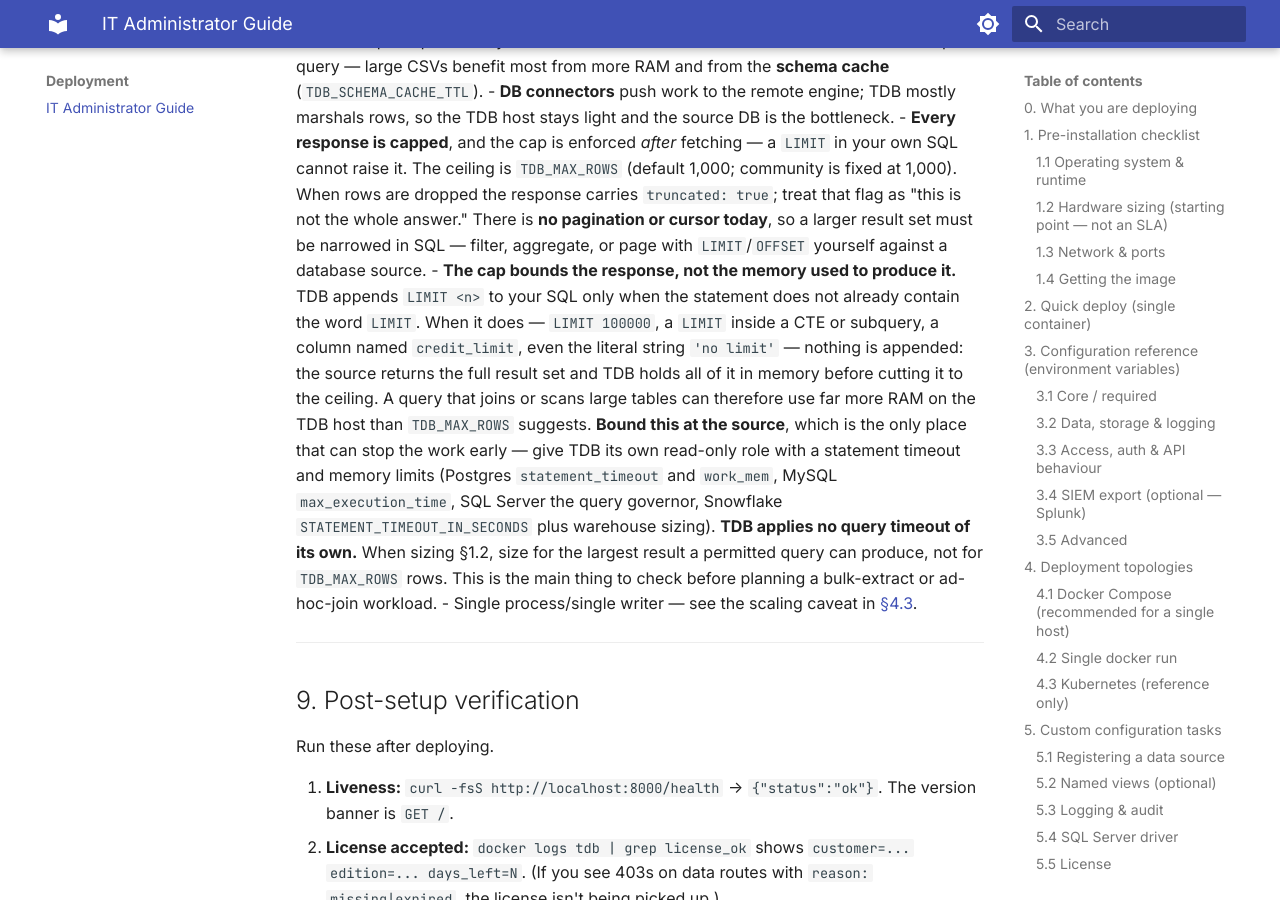
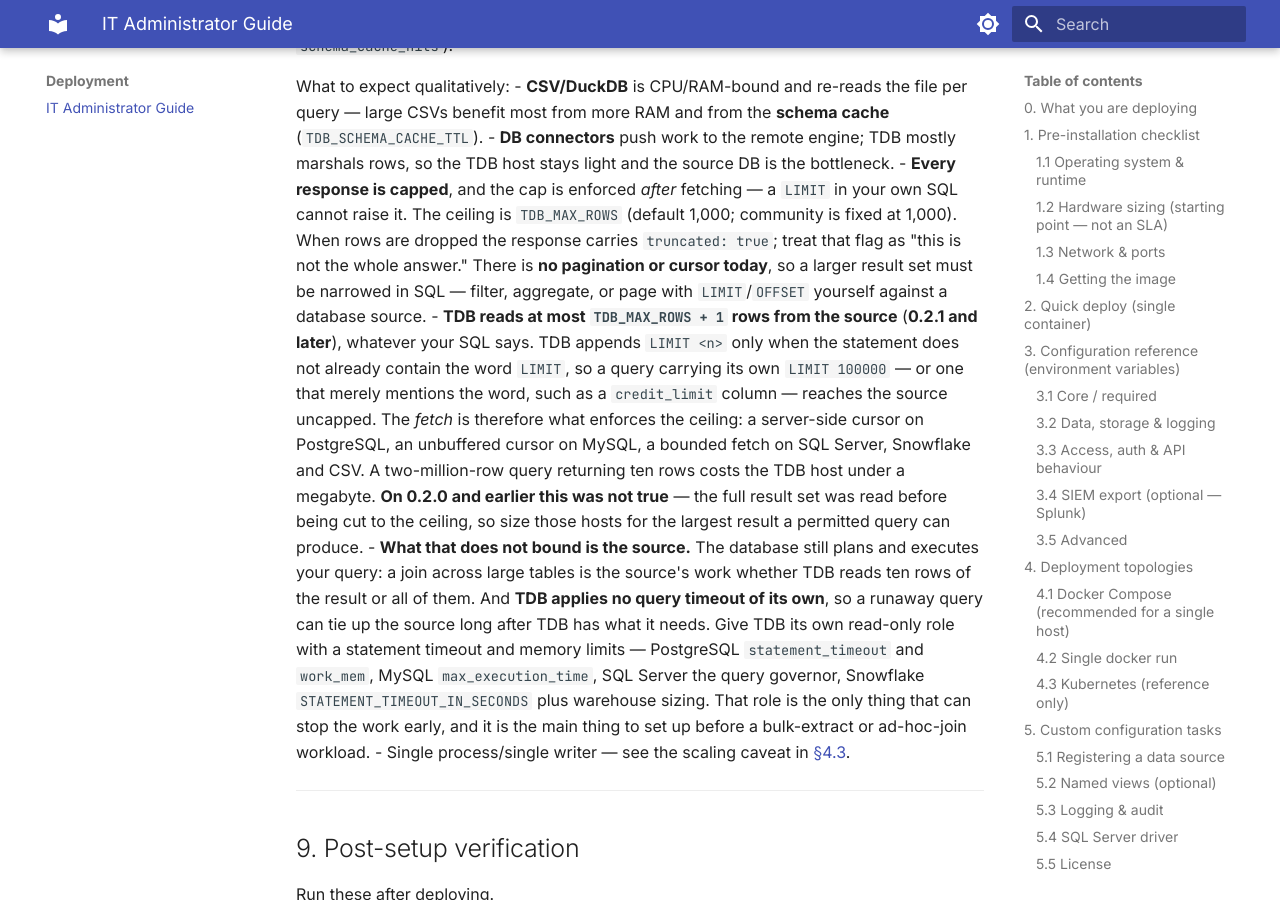
Before and after one commit to tdb-project/tdb-docs, an MkDocs documentation site: the page built from docs/deployment/it-admin-guide.md, in a window 1280 px wide and 900 px high, scrolled down 13482 px. Built offline with MkDocs 1.6.1 and Material for MkDocs 9.7.7, drawn with Linux system fonts in a browser that asks for light colours; some of the changed text lies outside the part shown.

Commit message:
docs(it-guide): the fetch is bounded from 0.2.1, and say which version
Yesterday's correction said the row cap bounds the response but not the
memory used to produce it. True of 0.2.0; false from 0.2.1, which reads at
most TDB_MAX_ROWS + 1 rows from the source whatever the SQL says.

Both statements are now in the guide, each attached to its version, because
customers run both: someone on 0.2.0 sizing a host from an unqualified "the
fetch is bounded" would under-provision, and that is the direction that hurts.

§1.2 loses the last of the "connectors stream from the remote engine" claim,
which was wrong before the fix and under-stated RAM.

What did not change, and is now the section's main advice: this bounds TDB,
not the source. The database still executes the join, and TDB applies no query
timeout of its own, so a source-side read-only role with a statement timeout
is the only thing that can stop a runaway query early.

Co-Authored-By: Claude Opus 5 <noreply@anthropic.com>

```diff
--- a/docs/deployment/it-admin-guide.md
+++ b/docs/deployment/it-admin-guide.md
@@ -65,9 +65,10 @@ Notes that drive sizing:
 - **CSV** queries run in-process via **DuckDB**, which is memory- and CPU-hungry on
   large files (it reads the file per query — see [§6](#6-security-model-what-an-admin-must-know)). RAM should
   comfortably exceed your largest CSV working set. Database connectors push the query to
-  the remote engine, so the TDB host is usually far lighter — but they **read the whole
-  result set into memory** before applying the row cap, so size for the largest result a
-  permitted query can return, not for `TDB_MAX_ROWS` rows (see [§8](#8-performance-capacity)).
+  the remote engine and, from **0.2.1**, read only the rows they return — so the TDB host
+  stays light regardless of how large the result set would have been. On **0.2.0 and
+  earlier** they read the whole result set first: size those hosts for the largest result
+  a permitted query can return (see [§8](#8-performance-capacity)).
 - Disk grows mainly with the **audit log** (one NDJSON line per successful query,
   append-only). Plan rotation/retention — see [§5.3](#53-logging-audit).
 
@@ -172,7 +173,7 @@ inside the image. Defaults in parentheses.
 | `TDB_LOG_LEVEL` | `INFO` | `DEBUG`/`INFO`/`WARNING`/`ERROR`. |
 | `TDB_VIEWS_DIR` | *(unset)* | Directory of YAML named-view definitions. Unset = views disabled. |
 | `TDB_SCHEMA_CACHE_TTL` | `300` | Schema cache TTL (seconds). `0` disables caching. |
-| `TDB_MAX_ROWS` | `1000` | Ceiling on rows in a single query response. A request asking for more is rejected with `400`; a result larger than the request's `limit` is cut and flagged `truncated`. Raising it trades host RAM for bigger responses — size with §1.2. It caps the **response**, not the memory used to build it: see §8 before relying on it as a memory bound. A bad value falls back to `1000` rather than uncapping. |
+| `TDB_MAX_ROWS` | `1000` | Ceiling on rows in a single query response. A request asking for more is rejected with `400`; a result larger than the request's `limit` is cut and flagged `truncated`. Raising it trades host RAM for bigger responses — size with §1.2. From 0.2.1 it caps both the response **and** the rows TDB reads from the source to produce it, so raising it raises both; on 0.2.0 and earlier it capped the response only (see §8). A bad value falls back to `1000` rather than uncapping. |
 
 ### 3.3 Access, auth & API behaviour
 
@@ -523,19 +524,24 @@ What to expect qualitatively:
   treat that flag as "this is not the whole answer." There is **no pagination or cursor
   today**, so a larger result set must be narrowed in SQL — filter, aggregate, or page
   with `LIMIT`/`OFFSET` yourself against a database source.
-- **The cap bounds the response, not the memory used to produce it.** TDB appends
-  `LIMIT <n>` to your SQL only when the statement does not already contain the word
-  `LIMIT`. When it does — `LIMIT 100000`, a `LIMIT` inside a CTE or subquery, a column
-  named `credit_limit`, even the literal string `'no limit'` — nothing is appended: the
-  source returns the full result set and TDB holds all of it in memory before cutting it
-  to the ceiling. A query that joins or scans large tables can therefore use far more RAM
-  on the TDB host than `TDB_MAX_ROWS` suggests. **Bound this at the source**, which is
-  the only place that can stop the work early — give TDB its own read-only role with a
-  statement timeout and memory limits (Postgres `statement_timeout` and `work_mem`,
-  MySQL `max_execution_time`, SQL Server the query governor, Snowflake
-  `STATEMENT_TIMEOUT_IN_SECONDS` plus warehouse sizing). **TDB applies no query timeout
-  of its own.** When sizing §1.2, size for the largest result a permitted query can
-  produce, not for `TDB_MAX_ROWS` rows. This is the main thing to check before planning
+- **TDB reads at most `TDB_MAX_ROWS + 1` rows from the source** (**0.2.1 and later**),
+  whatever your SQL says. TDB appends `LIMIT <n>` only when the statement does not
+  already contain the word `LIMIT`, so a query carrying its own `LIMIT 100000` — or one
+  that merely mentions the word, such as a `credit_limit` column — reaches the source
+  uncapped. The *fetch* is therefore what enforces the ceiling: a server-side cursor on
+  PostgreSQL, an unbuffered cursor on MySQL, a bounded fetch on SQL Server, Snowflake
+  and CSV. A two-million-row query returning ten rows costs the TDB host under a
+  megabyte. **On 0.2.0 and earlier this was not true** — the full result set was read
+  before being cut to the ceiling, so size those hosts for the largest result a
+  permitted query can produce.
+- **What that does not bound is the source.** The database still plans and executes your
+  query: a join across large tables is the source's work whether TDB reads ten rows of
+  the result or all of them. And **TDB applies no query timeout of its own**, so a
+  runaway query can tie up the source long after TDB has what it needs. Give TDB its own
+  read-only role with a statement timeout and memory limits — PostgreSQL
+  `statement_timeout` and `work_mem`, MySQL `max_execution_time`, SQL Server the query
+  governor, Snowflake `STATEMENT_TIMEOUT_IN_SECONDS` plus warehouse sizing. That role is
+  the only thing that can stop the work early, and it is the main thing to set up before
   a bulk-extract or ad-hoc-join workload.
 - Single process/single writer — see the scaling caveat in [§4.3](#43-kubernetes-reference-only).
 
```
